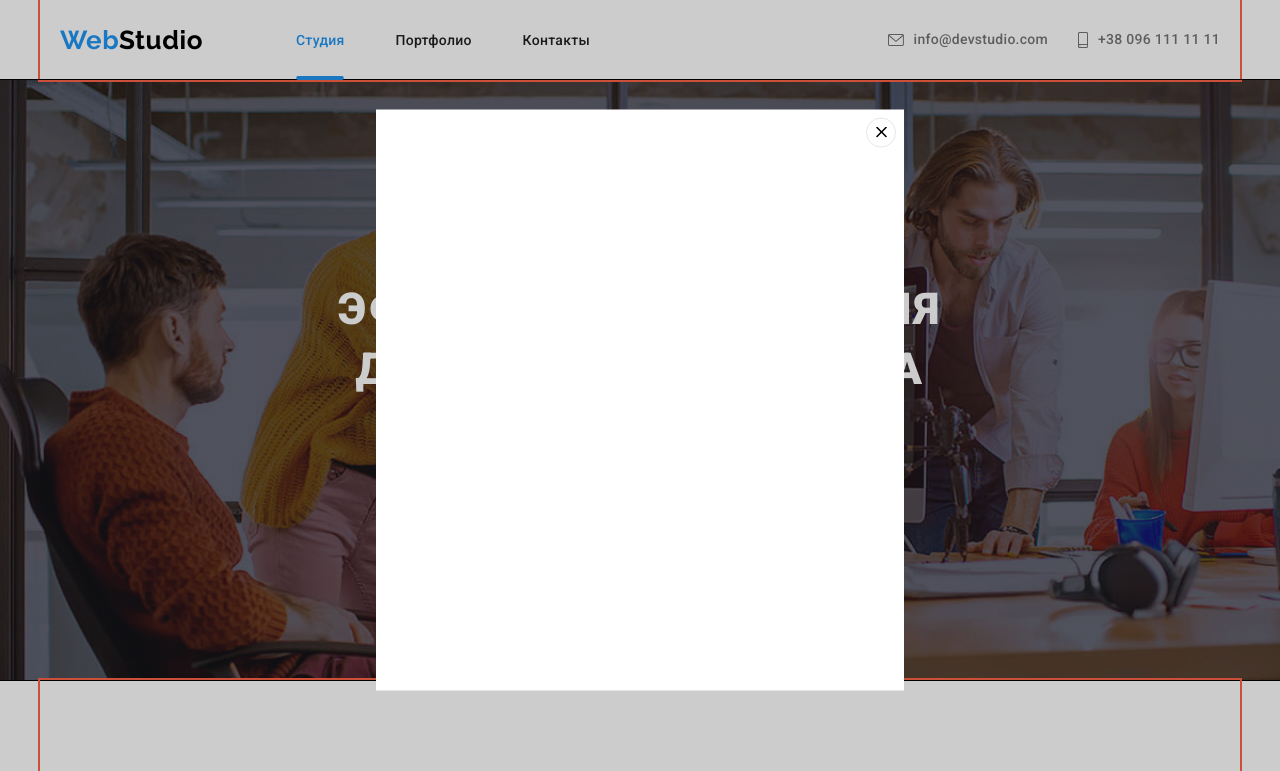
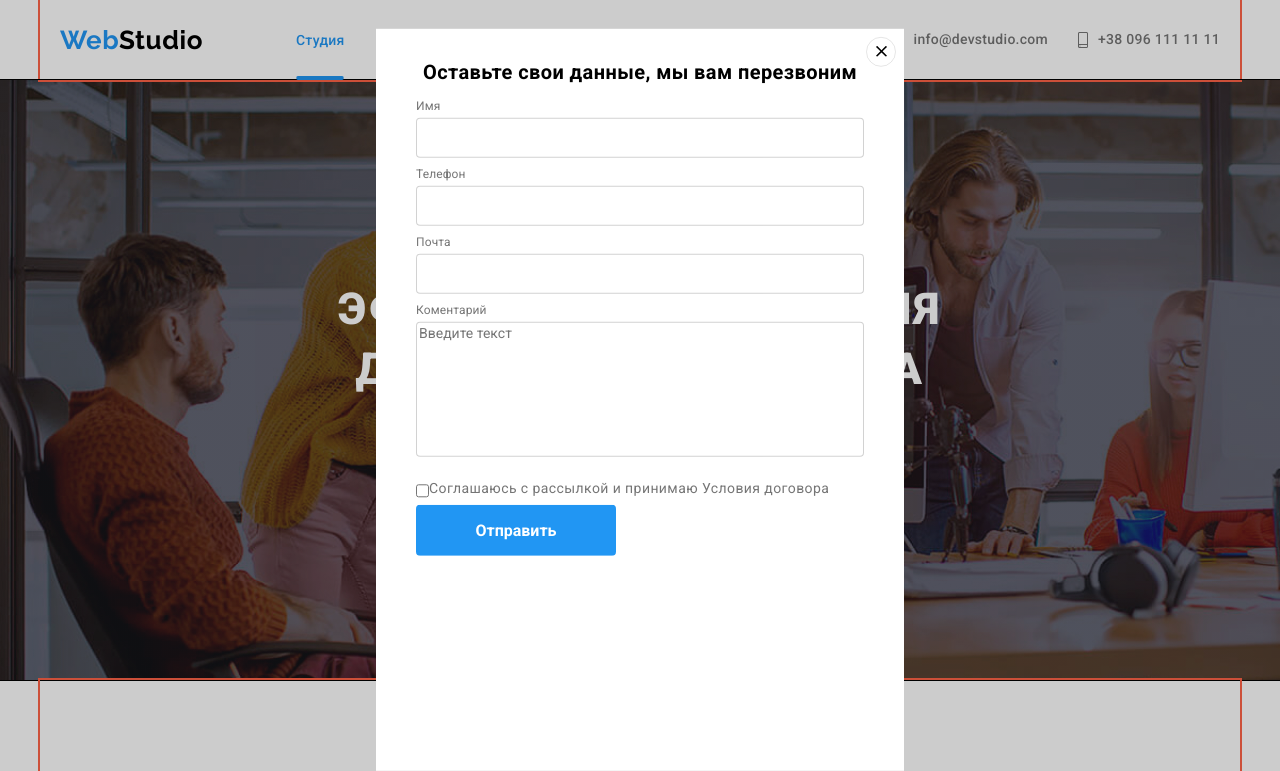
Before and after one commit to AnetM/goit-markup-hw-06, a plain HTML site: page index.html in a window 1280 px wide. Both pictures are taken after a click on the button "Заказать услугу". Shown: the top 771 px of the page. Drawn offline with nearby package versions, Linux system fonts and the light colour scheme.

Commit message:
modal form added

```diff
--- a/css/common.css
+++ b/css/common.css
@@ -344,7 +344,7 @@ footer {
   flex-direction: column;
 }
 
-.form-field input[type="email"] {
+.footer input[type="email"] {
   width: 358px;
   height: 50px;
   background-color: transparent;
--- a/css/styles.css
+++ b/css/styles.css
@@ -264,6 +264,60 @@ h2 {
   background-color: #ffffff;
 }
 
+.modal-form {
+  width: 448px;
+  margin: 0 auto;
+}
+
+.modal-title {
+  color: #000;
+  font-size: 20px;
+  line-height: 1.15;
+}
+
+.form-field {
+  display: flex;
+  flex-direction: column;
+}
+
+.form-field.policy {
+  flex-direction: row;
+  margin-top: 20px;
+}
+
+.input-box {
+  height: 40px;
+  margin-bottom: 10px;
+  border: 1px solid rgba(33, 33, 33, 0.2);
+  border-radius: 4px;
+}
+
+.form-field label {
+  font-weight: 400;
+  font-size: 12px;
+  line-height: 1.16;
+  color: var(--primary-text-color);
+  letter-spacing: 0.01em;
+  margin-bottom: 4px;
+}
+
+.form-field label[for="policy"] {
+  font-size: 14px;
+  line-height: 1.71;
+  letter-spacing: 0.03em;
+}
+
+.comment {
+  border: 1px solid rgba(33, 33, 33, 0.2);
+  border-radius: 4px;
+  resize: none;
+  color: rgba(117, 117, 117, 0.5);
+}
+
+/* .form-field textarea[placeholder="Введите текст"] {
+  color: rgba(117, 117, 117, 0.5);
+} */
+
 .close-btn {
   position: absolute;
   top: 8px;
@@ -301,32 +355,6 @@ h2 {
 .list-item .icon {
   margin: auto;
 }
-/* .list-item::before {
-  display: block;
-  content: "";
-  height: 120px;
-  border-radius: 4px;
-  background-repeat: no-repeat;
-  background-position: center;
-  background-color: var(--icon-background-color);
-} */
-
-/* .icon-satellite::before {
-  background-image: url(../img/satellite.svg);
-  background-size: auto;
-}
-
-.icon-clock::before {
-  background-image: url(../img/clock.svg);
-}
-
-.icon-computer::before {
-  background-image: url(../img/computer.svg);
-}
-
-.icon-spaceman::before {
-  background-image: url(../img/spaceman.svg);
-} */
 
 .feature-list .title {
   color: var(--title-color);
--- a/index.html
+++ b/index.html
@@ -73,6 +73,42 @@
             <button data-close-modal class="close-btn">
               <img src="./img/close.svg" alt="" />
             </button>
+            <div modal-form-container>
+              <form class="modal-form">
+                <h2 class="modal-title">
+                  Оставьте свои данные, мы вам перезвоним
+                </h2>
+                <div class="form-field">
+                  <label for="name">Имя</label>
+                  <input class="input-box" type="text" name="name" id="name" placeholder="" />
+                </div>
+                <div class="form-field">
+                  <label for="tel">Телефон</label>
+                  <input class="input-box" type="tel" name="tel" id="tel" placeholder="" />
+                </div>
+                <div class="form-field">
+                  <label for="tel">Почта</label>
+                  <input class="input-box" type="email" name="mail" id="mail" placeholder="" />
+                </div>
+                <div class="form-field">
+                  <label for="comment">Коментарий</label>
+                  <textarea
+                    class="comment"
+                    name="comment"
+                    id="comment"
+                    rows="8"
+                    placeholder="Введите текст"
+                  ></textarea>
+                </div>
+                <div class="form-field policy">
+                  <input type="checkbox" name="policy" id="policy" />
+                  <label for="policy"
+                    >Соглашаюсь с рассылкой и принимаю Условия договора</label
+                  >
+                </div>
+                <button type="submit" class="button">Отправить</button>
+              </form>
+            </div>
           </div>
         </div>
       </section>
```
